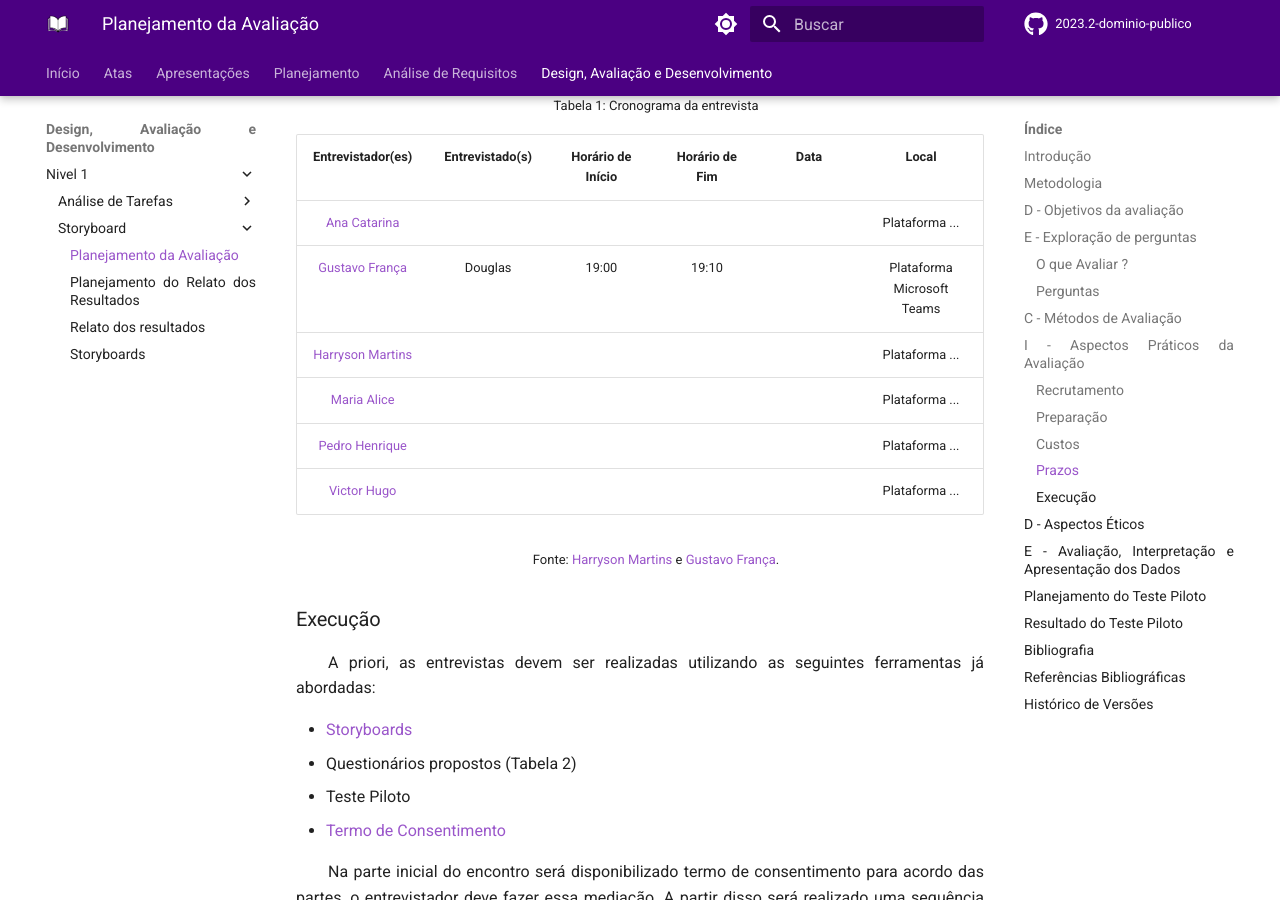
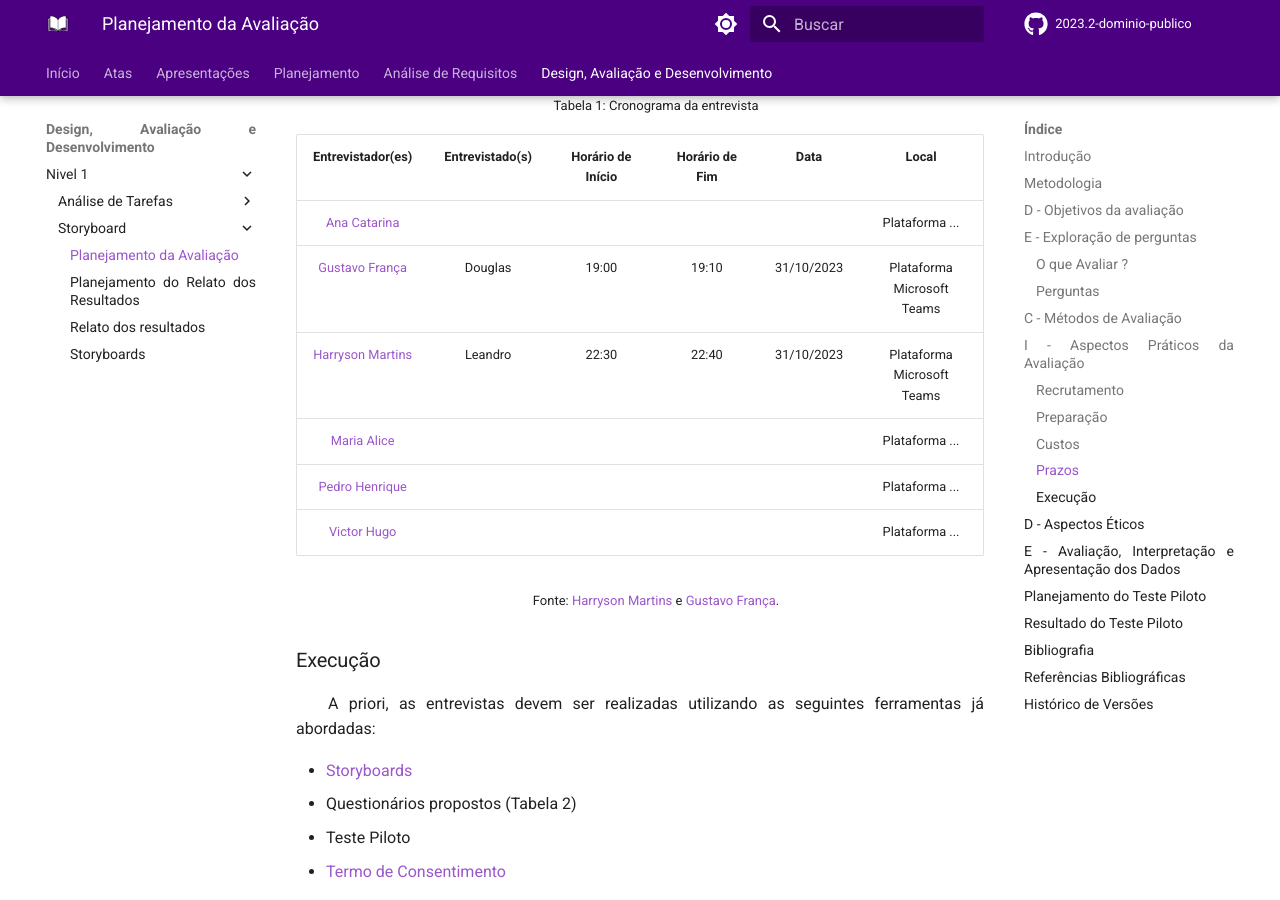
Before and after one commit to Interacao-Humano-Computador/2023.2-Dominio-Publico, an MkDocs documentation site: the page built from docs/design_avalaiacao_desenvolvimento/nivel1/storyboard/planejamento_avaliacao.md, in a window 1280 px wide and 900 px high, scrolled down 2615 px. Built offline with MkDocs 1.6.1 and Material for MkDocs 9.7.7, drawn with Linux system fonts in a browser that asks for light colours; comment, search, counter and statistics services are not loaded.

Commit message:
adiciona informações de entrevistas

```diff
--- a/docs/design_avalaiacao_desenvolvimento/nivel1/storyboard/planejamento_avaliacao.md
+++ b/docs/design_avalaiacao_desenvolvimento/nivel1/storyboard/planejamento_avaliacao.md
@@ -83,8 +83,8 @@ O cronograma das entrevistas com os usuários estão documentadas na tabela 1 co
 |                  Entrevistador(es)                   | Entrevistado(s) | Horário de Início | Horário de Fim | Data  |     Local      |
 | :--------------------------------------------------: | :-------------: | :---------------: | :------------: | :---: | :------------: |
 |    [Ana Catarina](https://github.com/an4catarina)    |                 |                   |                |       | Plataforma ... |
-|   [Gustavo França](https://github.com/gustavofbs)    |        Douglas         |         19:00          |        19:10        |       | Plataforma Microsoft Teams |
-| [Harryson Martins](https://github.com/harry-cmartin) |                 |                   |                |       | Plataforma ... |
+|   [Gustavo França](https://github.com/gustavofbs)    |     Douglas     |       19:00       |      19:10     | 31/10/2023   | Plataforma Microsoft Teams |
+| [Harryson Martins](https://github.com/harry-cmartin) |     Leandro     |       22:30       |      22:40     | 31/10/2023   | Plataforma Microsoft Teams |
 |      [Maria Alice](https://github.com/Maliz30)       |                 |                   |                |       | Plataforma ... |
 |    [Pedro Henrique](https://github.com/pedro-hsf)    |                 |                   |                |       | Plataforma ... |
 |    [Victor Hugo](https://github.com/ViictorHugoo)    |                 |                   |                |       | Plataforma ... |
```
